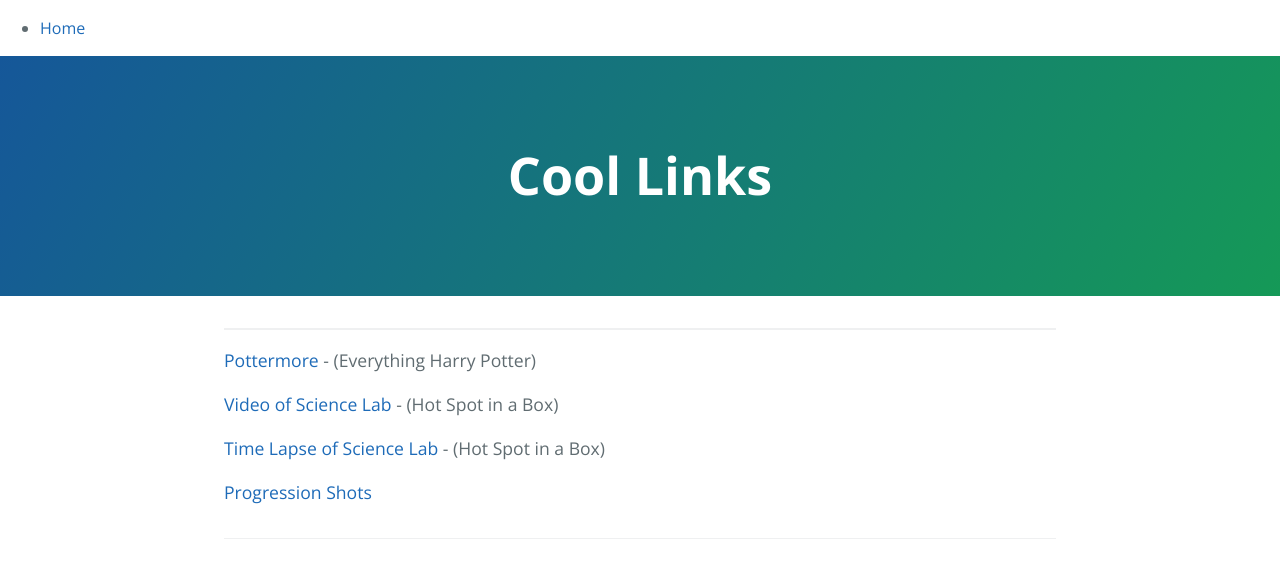
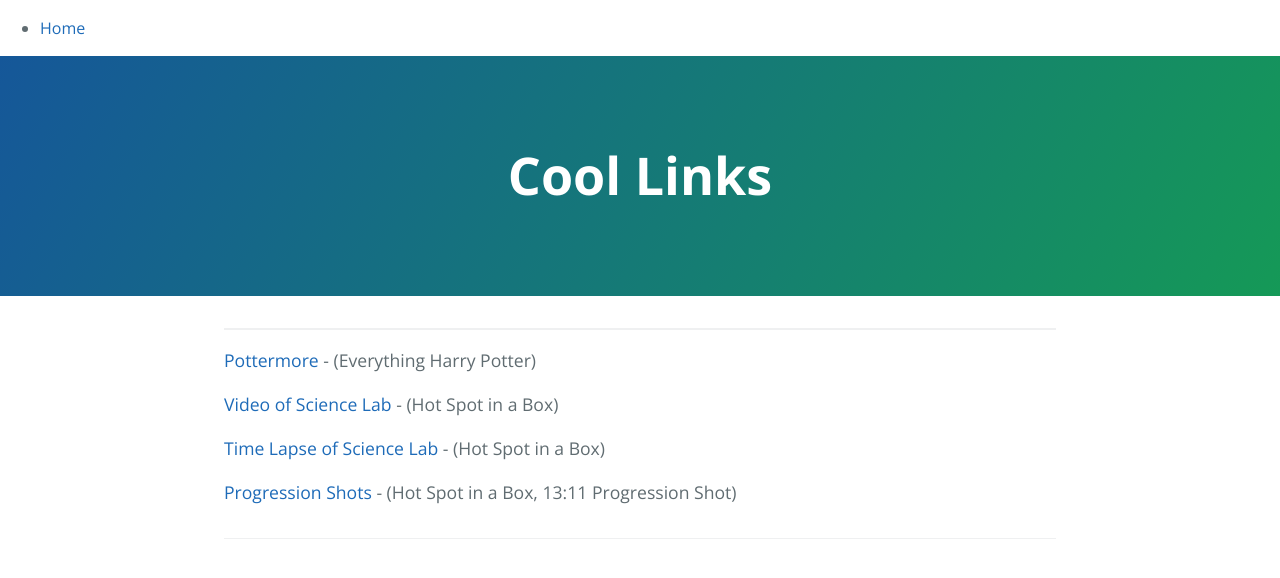
Before and after one commit to mebartsch/mebartsch.github.io, a Jekyll site: the page links/index.html, which Jekyll copies as it is, in a window 1280 px wide. Shown: the top 578 px of the page. Built offline with Jekyll 4.4.1, drawn with Linux system fonts in a browser that asks for light colours.

Commit message:
Update index.html

```diff
--- a/links/index.html
+++ b/links/index.html
@@ -30,8 +30,7 @@
           <p> <a href="https://drive.google.com/file/d/0B7hvdl56bUEBc2JfZWMzLXlCMDQ/view" target="_blank">Time Lapse of Science Lab </a>
 		  - (Hot Spot in a Box) </p>
 	  <p> <a href="https://drive.google.com/file/d/0B7hvdl56bUEBUExzdDFZbXFiM2c/view?usp=sharing" target="_blank">Progression Shots
-
-
+		  </a> - (Hot Spot in a Box, 13:11 Progression Shot)
 
        <footer class="site-footer">
 
```
